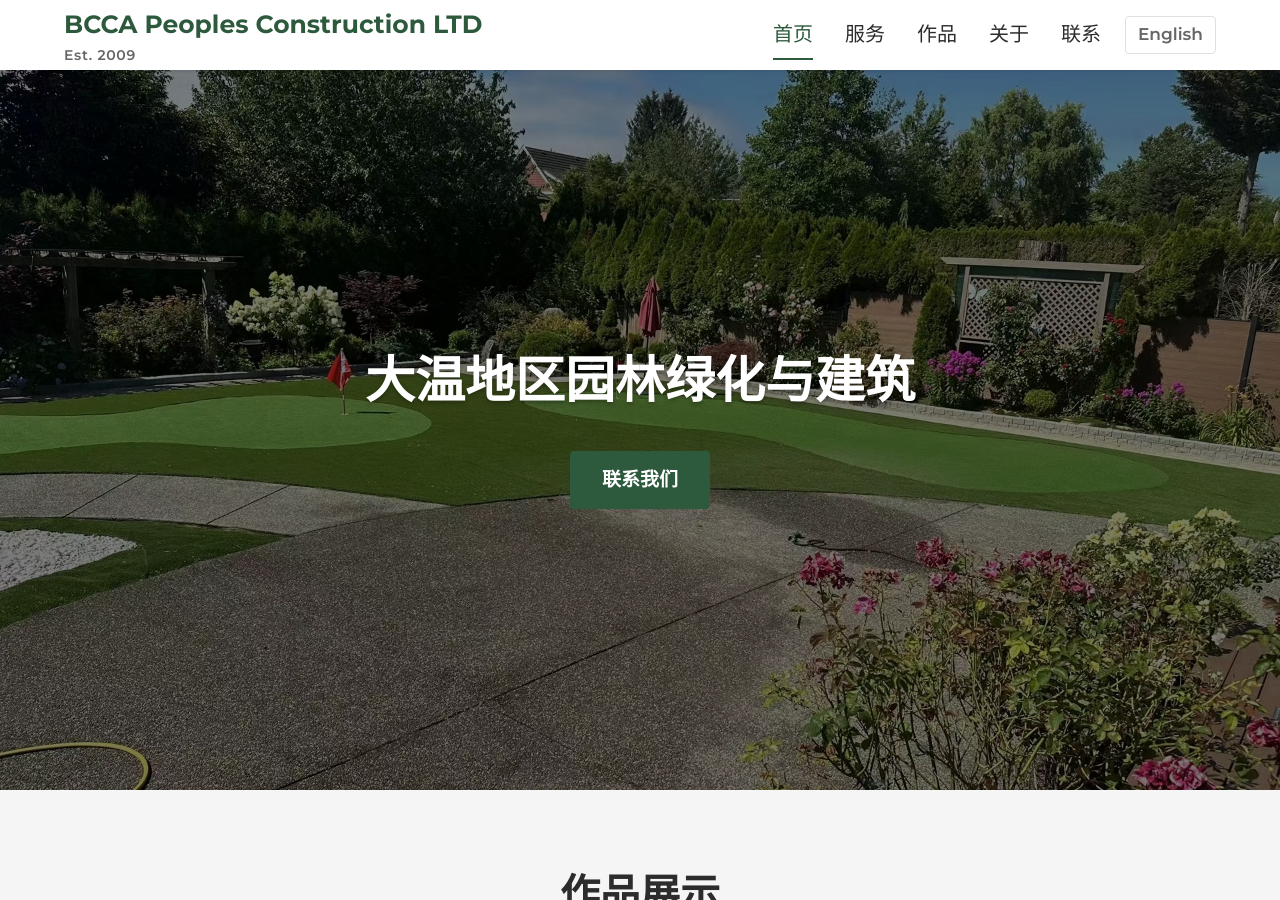
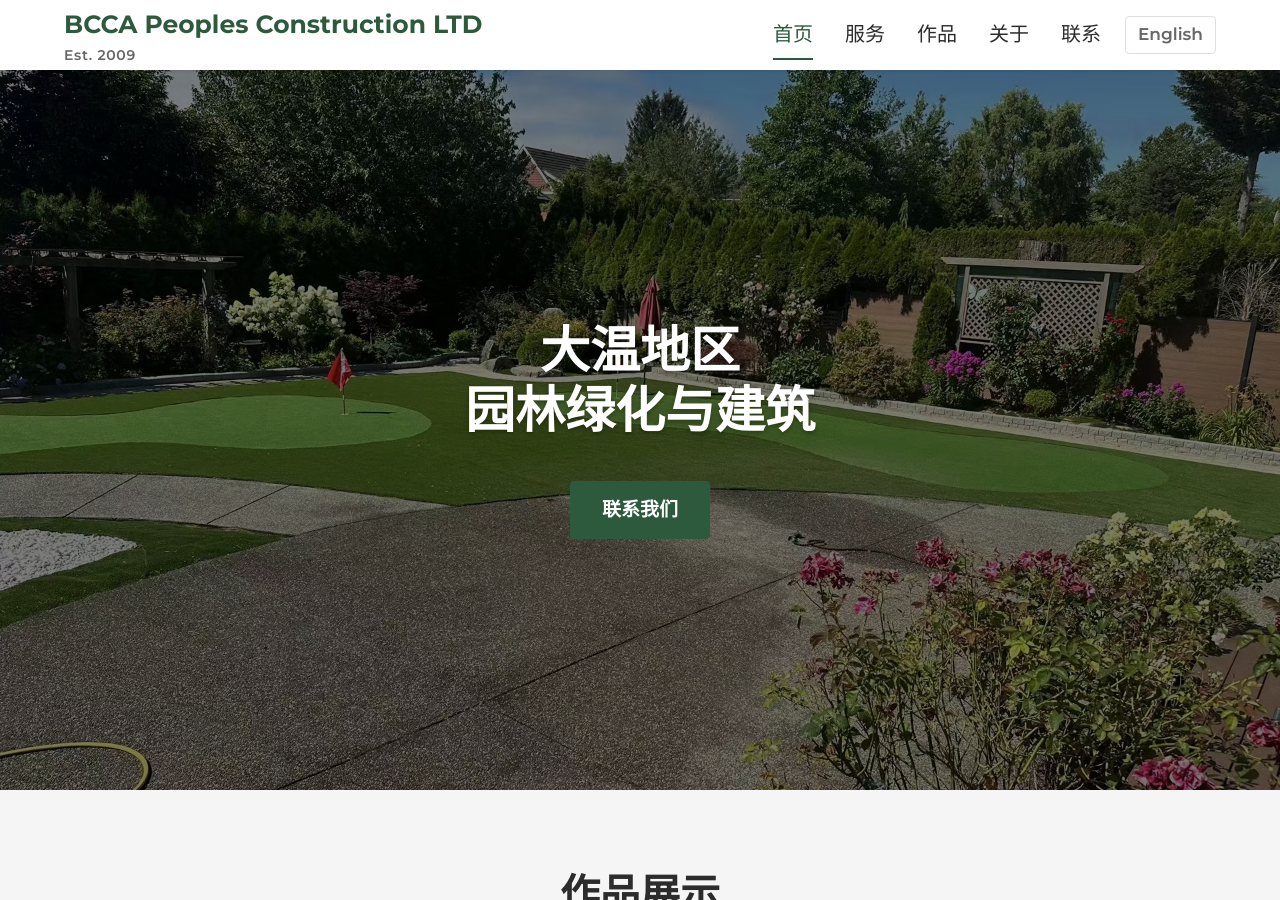
Before and after one commit to peoplesconstruction/peoplesconstruction.github.io, a Jekyll site: the page built from zh/index.html, in a window 1280 px wide and 900 px high. Built offline with Jekyll 4.4.1, drawn with Linux system fonts in a browser that asks for light colours.

Commit message:
Force two-line hero H1: location on top, services on bottom.

```diff
--- a/en/index.html
+++ b/en/index.html
@@ -11,7 +11,7 @@ zh_pair: /zh/
 <section class="hero">
   <div class="hero-bg" style="background-image: url('/assets/images/home/hero.jpg')"></div>
   <div class="hero-content">
-    <h1>Greater Vancouver Landscaping & Construction</h1>
+    <h1>Greater Vancouver<br>Landscaping & Construction</h1>
     <a href="/en/contact/" class="btn btn-primary">Contact Us</a>
   </div>
 </section>
--- a/zh/index.html
+++ b/zh/index.html
@@ -11,7 +11,7 @@ en_pair: /en/
 <section class="hero">
   <div class="hero-bg" style="background-image: url('/assets/images/home/hero.jpg')"></div>
   <div class="hero-content">
-    <h1>大温地区园林绿化与建筑</h1>
+    <h1>大温地区<br>园林绿化与建筑</h1>
     <a href="/zh/contact/" class="btn btn-primary">联系我们</a>
   </div>
 </section>
```
